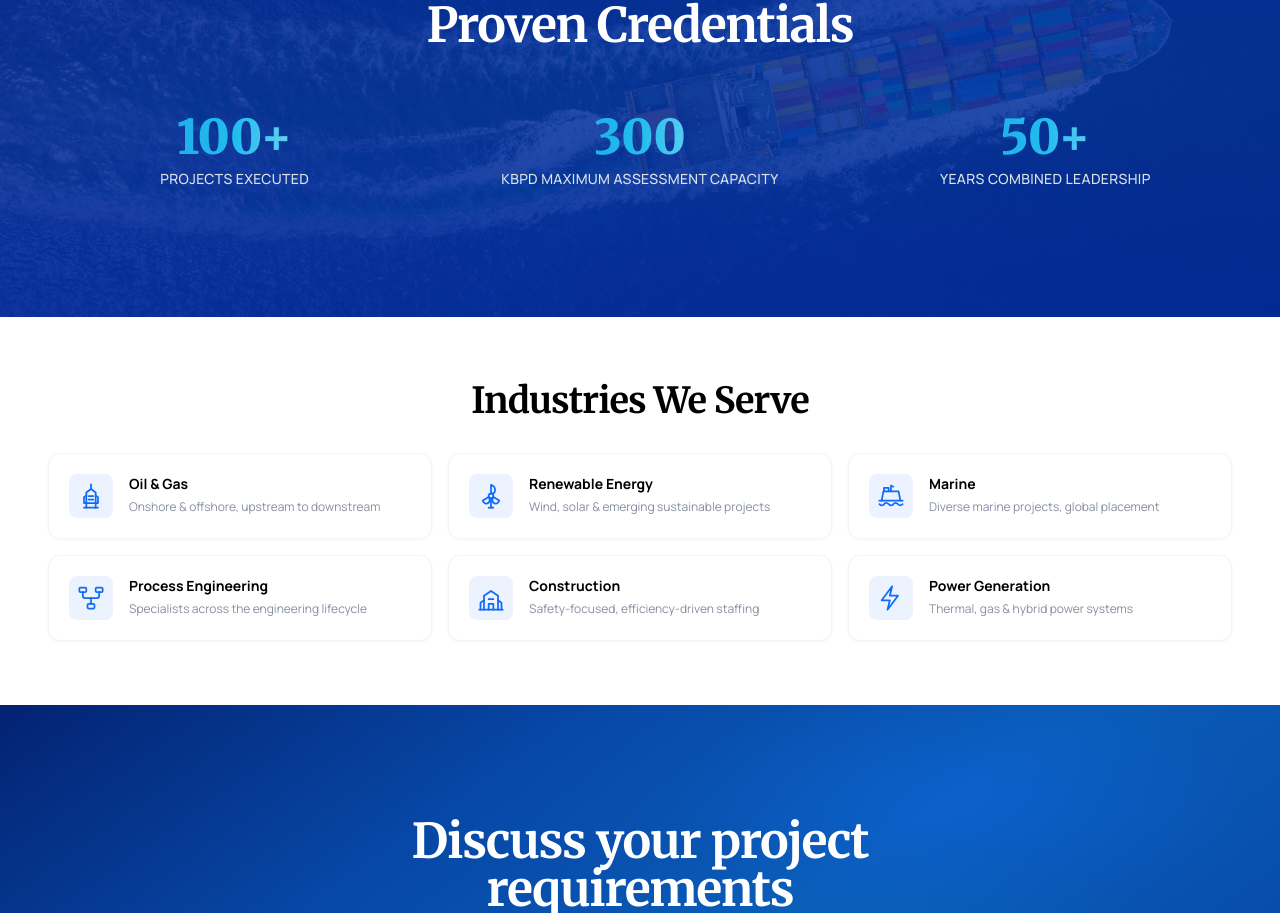
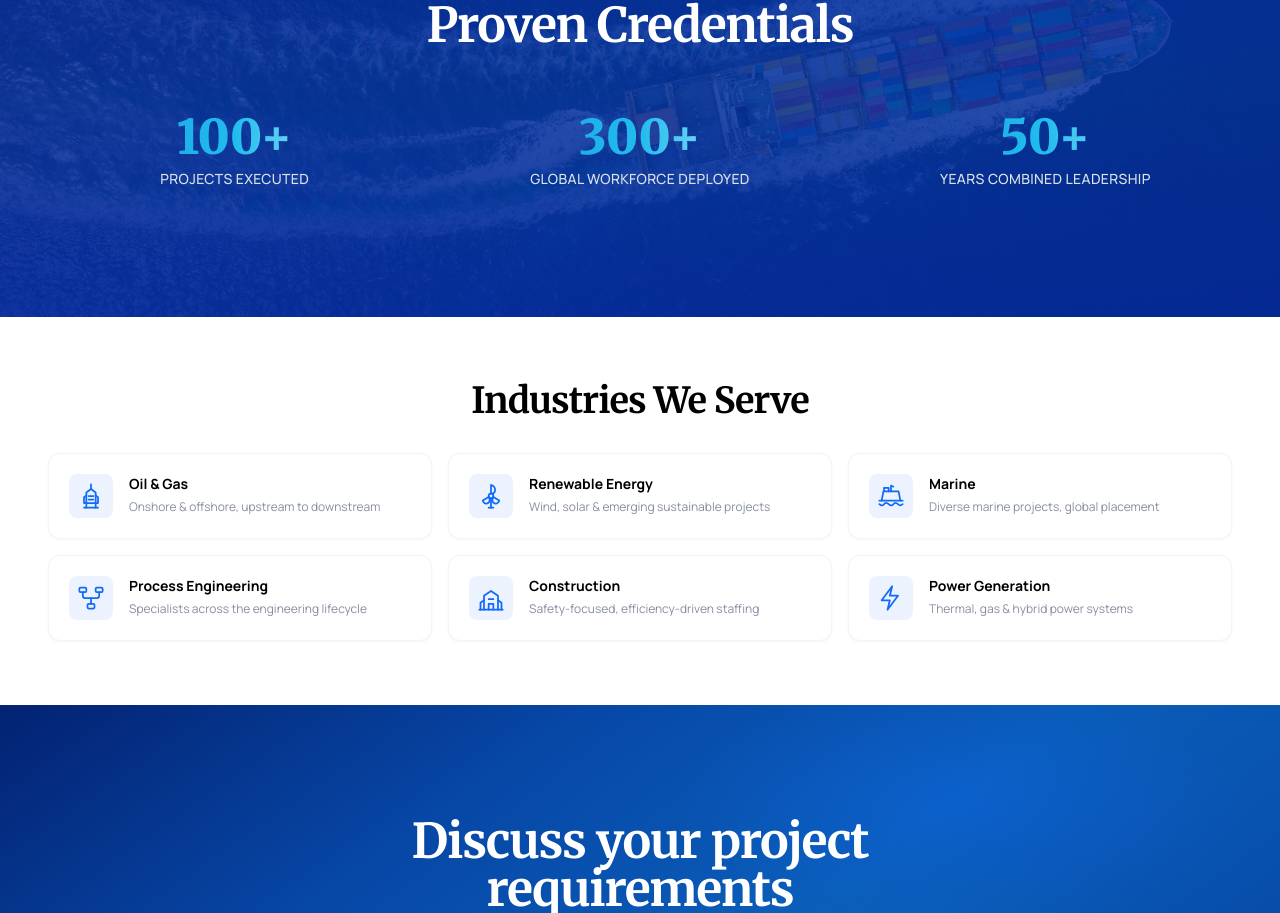
Before and after one commit to VoidKeishi/Riviera-Energy-Landing, a Next.js app: page /projects in a window 1280 px wide. Shown: the part 1930-2843 px from the top of the page. Built offline with nearby package versions, Linux system fonts and the light colour scheme; grey boxes are pictures that could not be loaded.

Commit message:
feat: update project statistics to reflect global workforce deployment and enhance clarity

```diff
--- a/src/app/projects/page.tsx
+++ b/src/app/projects/page.tsx
@@ -149,7 +149,7 @@ const industries = [
 
 const stats = [
   { value: "100+", label: "Projects Executed" },
-  { value: "300", label: "kbpd Maximum Assessment Capacity" },
+  { value: "300+", label: "Global Workforce Deployed" },
   { value: "50+", label: "Years Combined Leadership" },
 ] as const;
 
```
